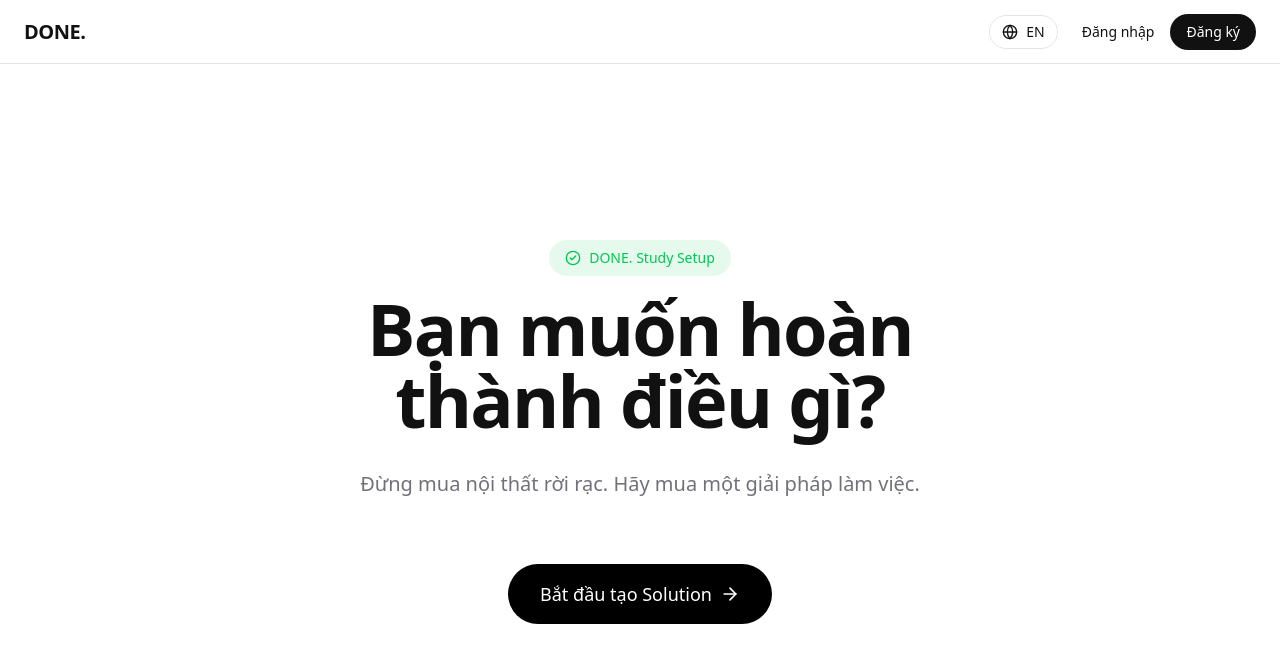
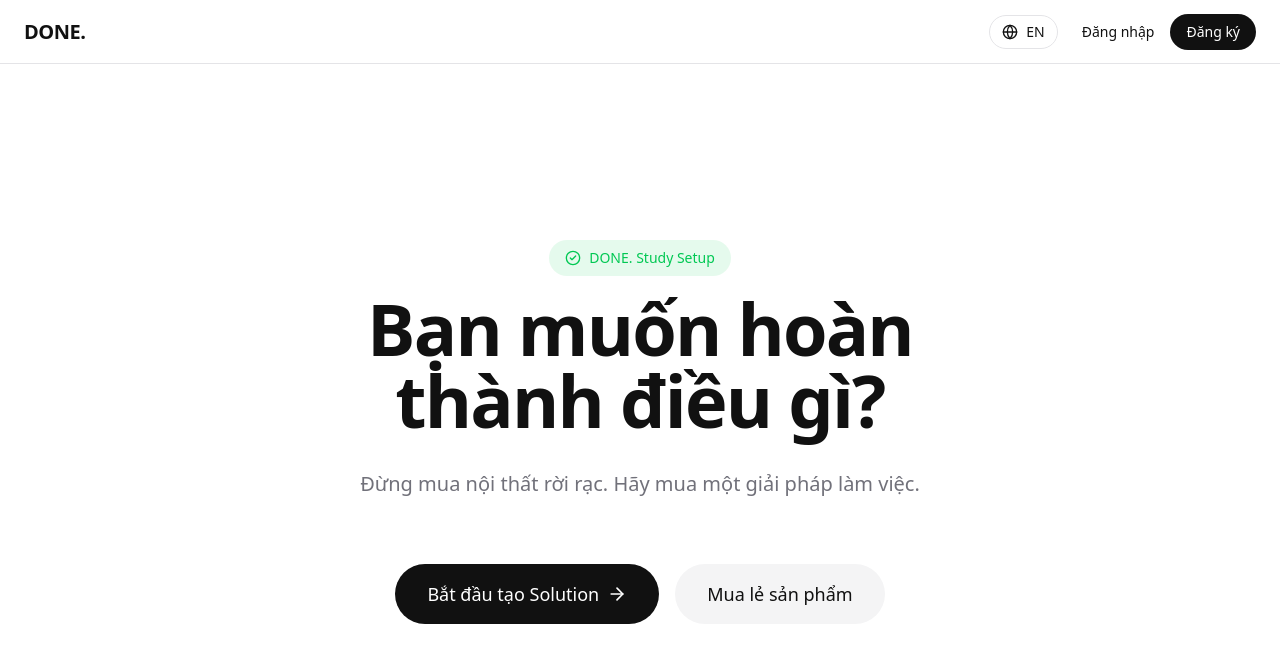
Before and after one commit to chitintran-hash/done., a Next.js app: page / in a window 1280 px wide. Shown: the top 662 px of the page. Built offline with nearby package versions, Linux system fonts and the light colour scheme; no server answers.

Commit message:
Enhance UI with Quick Actions for Admin and Mua le button

```diff
--- a/src/app/admin/page.tsx
+++ b/src/app/admin/page.tsx
@@ -10,9 +10,19 @@ export default function AdminDashboardPage() {
 
   return (
     <div className="space-y-8">
-      <div>
-        <h1 className="text-3xl font-bold">Trang Tổng Quan Quản Trị</h1>
-        <p className="text-muted-foreground mt-2">Theo dõi các chỉ số quan trọng của toàn bộ hệ thống DONE.</p>
+      <div className="flex flex-col md:flex-row justify-between items-start md:items-end gap-4">
+        <div>
+          <h1 className="text-3xl font-bold">Trang Tổng Quan Quản Trị</h1>
+          <p className="text-muted-foreground mt-2">Theo dõi các chỉ số quan trọng của toàn bộ hệ thống DONE.</p>
+        </div>
+        <div className="flex gap-3">
+          <a href="/admin/products/create" className="px-6 py-2.5 bg-accent text-white rounded-xl font-medium hover:bg-accent/90 transition-all shadow-sm">
+            + Đăng Sản Phẩm Mới
+          </a>
+          <a href="/admin/users" className="px-6 py-2.5 bg-foreground text-background rounded-xl font-medium hover:bg-foreground/90 transition-all shadow-sm">
+            Quản Lý User
+          </a>
+        </div>
       </div>
 
       <div className="grid grid-cols-1 md:grid-cols-2 lg:grid-cols-4 gap-6">
--- a/src/app/page.tsx
+++ b/src/app/page.tsx
@@ -29,10 +29,17 @@ export default function Home() {
         <div className="pt-8 flex flex-col sm:flex-row items-center justify-center gap-4">
           <button
             onClick={() => router.push('/build')}
-            className="group flex items-center justify-center gap-2 px-8 py-4 bg-primary text-primary-foreground rounded-full font-medium text-lg hover:bg-primary/90 transition-all w-full sm:w-auto"
+            className="group flex items-center justify-center gap-2 px-8 py-4 bg-foreground text-background rounded-full font-medium text-lg hover:bg-foreground/90 transition-all w-full sm:w-auto"
           >
             {t('home.hero.start')}
             <ArrowRight className="w-5 h-5 group-hover:translate-x-1 transition-transform" />
+          </button>
+
+          <button
+            onClick={() => router.push('/shop')}
+            className="flex items-center justify-center px-8 py-4 bg-muted text-foreground rounded-full font-medium text-lg hover:bg-border transition-all w-full sm:w-auto"
+          >
+            Mua lẻ sản phẩm
           </button>
         </div>
       </div>
```
